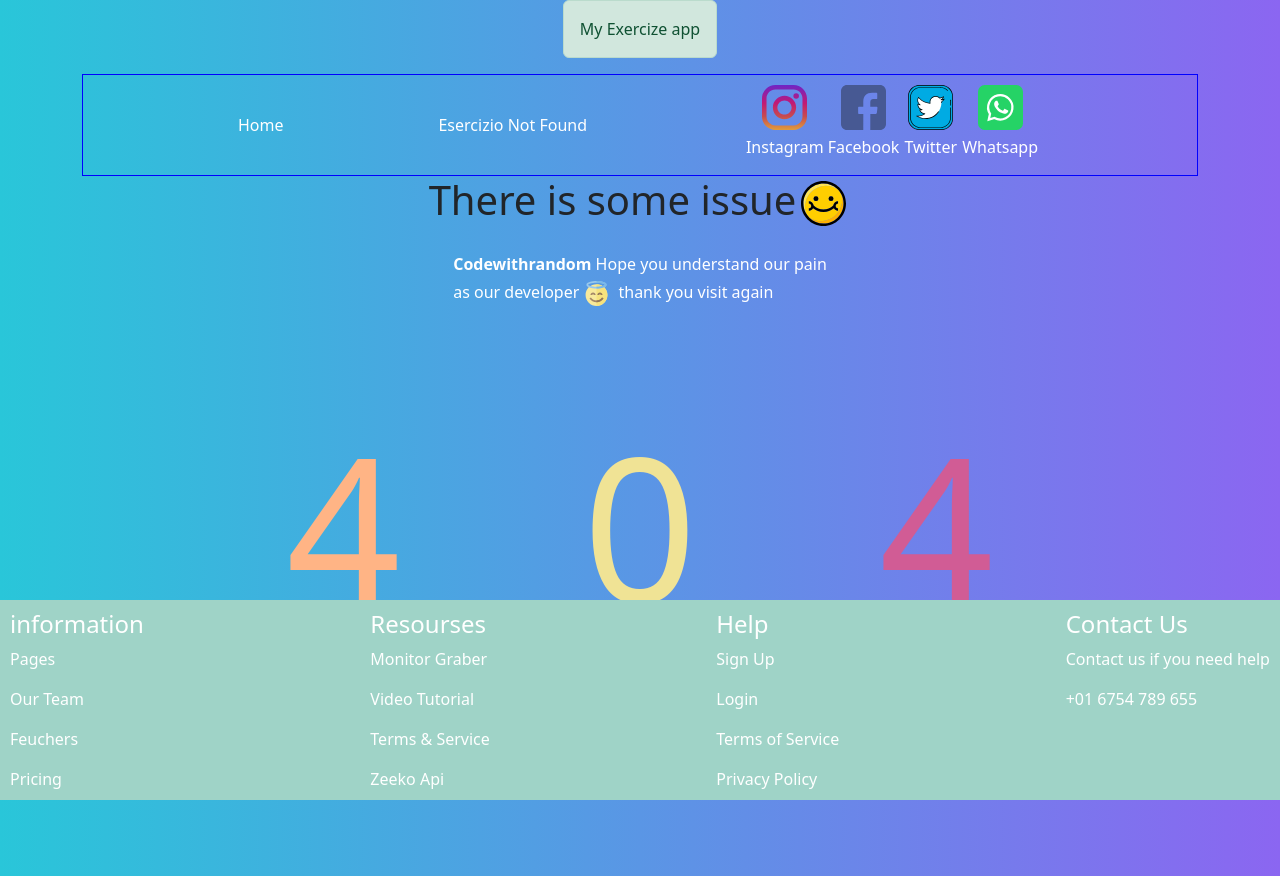
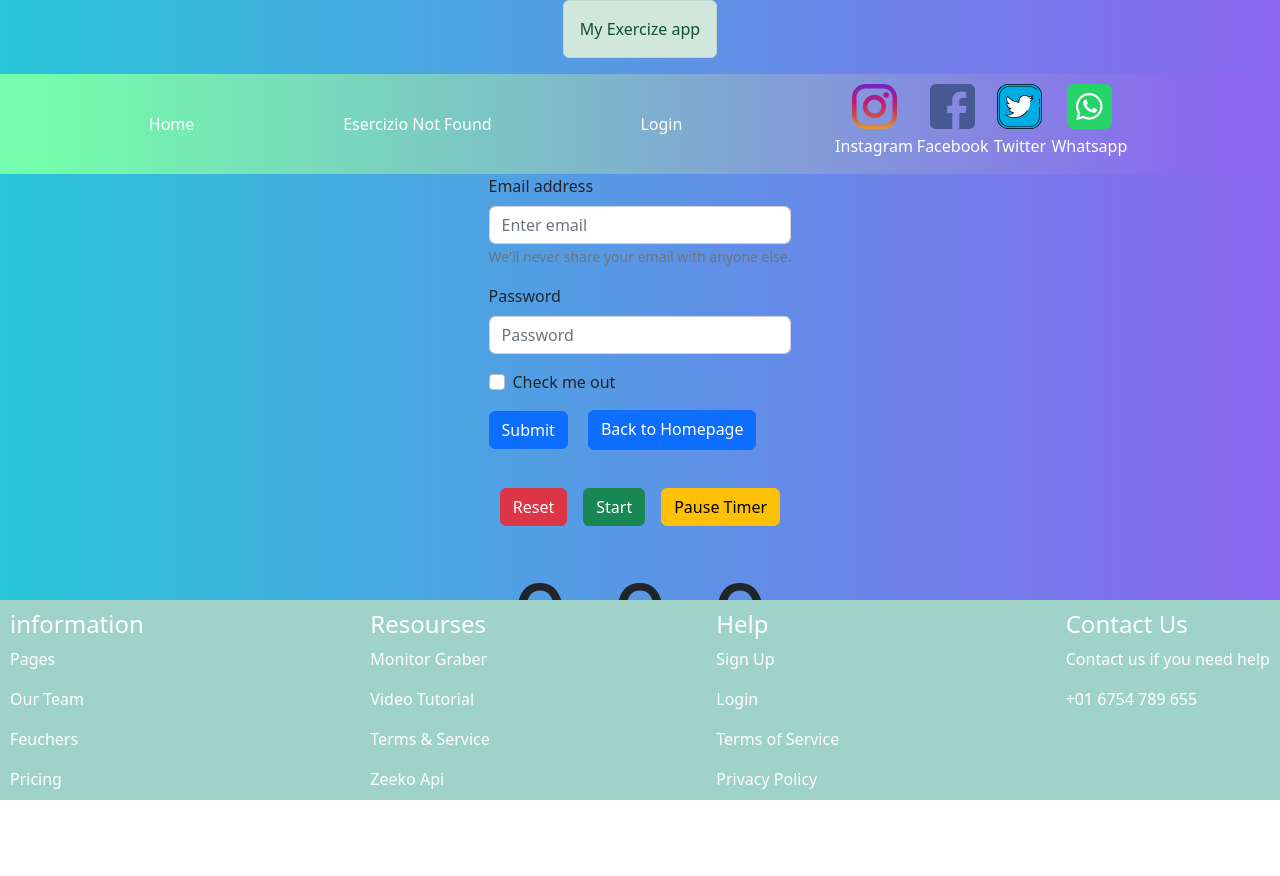
Before and after one commit to Castels88/CodeWithRandom, a React (Create React App) app in the folder my-app/: page /login in a window 1280 px wide. After the commit the page ends 800 px from the top, so only its background shows below. Built offline with nearby package versions, Linux system fonts and the light colour scheme.

Commit message:
inizio componente timer

```diff
--- a/my-app/src/App.js
+++ b/my-app/src/App.js
@@ -4,18 +4,23 @@ import 'bootstrap/dist/css/bootstrap.min.css'
 import { Alert } from 'react-bootstrap'
 import { IconHover } from './Componets/IconHover'
 import { Footer } from './Componets/Footer'
+import { LoginForm } from './Componets/LoginForm'
+import { Timer } from './Componets/Timer'
 
 export function App() {
   return (
-    <div className="container">
+    <div className="container_body">
       <Alert variant="success">My Exercize app</Alert>
       <nav>
         <Link to="/">Home</Link> <Link to="/notfound">Esercizio Not Found</Link>
+        <Link to="/login">Login</Link>
         <IconHover />
       </nav>
       <Routes>
         <Route path="/:notFound" element={<NotFound />} />
+        <Route path="/login" element={<LoginForm />} />
       </Routes>
+      <Timer />
       <Footer />
     </div>
   )
--- /dev/null
+++ b/my-app/src/CSS/LoginForm.css
@@ -0,0 +1,6 @@
+.back{
+    height: 40px;
+    position: relative;
+    left: 20px;
+
+}
--- /dev/null
+++ b/my-app/src/CSS/Timer.css
@@ -0,0 +1,28 @@
+.T-container{
+    width: 100%;
+    height: 50%;
+    display: flex;
+    flex-direction: column;
+    align-items: center;
+    margin-top: 30px;
+}
+.time{
+    width: 100%;
+    height: 100%;
+    display: flex;
+    justify-content: center;
+}
+.hour{
+    font-size: 100px;
+    margin: 0.5rem;
+}
+.minute{
+    font-size: 100px;
+    margin: 0.5rem;
+
+}
+.sec{
+    font-size: 100px;
+    margin: 0.5rem;
+
+}
--- a/my-app/src/CSS/index.css
+++ b/my-app/src/CSS/index.css
@@ -15,7 +15,7 @@ code {
   font-family: source-code-pro, Menlo, Monaco, Consolas, 'Courier New',
     monospace;
 }
-.container{
+.container_body{
   display: flex;
   flex-direction: column;
   width: 100%;
@@ -26,8 +26,7 @@ nav{
   width: 100%;
   justify-content: space-evenly;
   align-items: center;
-  border: 1px solid blue;
-}
+  background: linear-gradient(90deg, rgb(115, 252, 171) 4%, rgb(139, 102, 241) 96%);}
 nav a{
   color:white;
   text-decoration: none;
--- /dev/null
+++ b/my-app/src/Componets/LoginForm.js
@@ -0,0 +1,37 @@
+import Button from 'react-bootstrap/Button'
+import Form from 'react-bootstrap/Form'
+import { useNavigate } from 'react-router'
+import '../CSS/LoginForm.css'
+
+export function LoginForm() {
+  const navigate = useNavigate()
+
+  function handleButton() {
+    navigate('/')
+  }
+  return (
+    <Form>
+      <Form.Group className="mb-3" controlId="formBasicEmail">
+        <Form.Label>Email address</Form.Label>
+        <Form.Control type="email" placeholder="Enter email" />
+        <Form.Text className="text-muted">
+          We'll never share your email with anyone else.
+        </Form.Text>
+      </Form.Group>
+
+      <Form.Group className="mb-3" controlId="formBasicPassword">
+        <Form.Label>Password</Form.Label>
+        <Form.Control type="password" placeholder="Password" />
+      </Form.Group>
+      <Form.Group className="mb-3" controlId="formBasicCheckbox">
+        <Form.Check type="checkbox" label="Check me out" />
+      </Form.Group>
+      <Button variant="primary" type="submit">
+        Submit
+      </Button>
+      <Button className="back" onClick={handleButton}>
+        <p>Back to Homepage</p>
+      </Button>
+    </Form>
+  )
+}
--- /dev/null
+++ b/my-app/src/Componets/Timer.js
@@ -0,0 +1,48 @@
+import '../CSS/Timer.css'
+import Button from 'react-bootstrap/Button'
+import { useEffect, useState } from 'react'
+
+export function Timer({ inizialValue = 0 }) {
+  const [hour, setHour] = useState(inizialValue)
+  const [min, setMin] = useState(inizialValue)
+  const [sec, setSec] = useState(inizialValue)
+
+  //   useEffect(() => {
+  //     if (() => 0) {
+  //       setTimeout(() => setSec(sec + 1), 1000)
+  //     }
+  //   }, [sec])
+
+  function resetCounter() {
+    setSec(inizialValue)
+    setMin(inizialValue)
+    setHour(inizialValue)
+  }
+  function PauseCounter() {
+    clearInterval(setSec)
+    clearInterval(setMin)
+    clearInterval(setHour)
+  }
+
+  return (
+    <div className="T-container">
+      <div className="button">
+        <Button onClick={resetCounter} className="m-2" variant="danger">
+          Reset
+        </Button>
+        <Button className="m-2" variant="success">
+          Start
+        </Button>
+        <Button onClick={PauseCounter} className="m-2" variant="warning">
+          Pause Timer
+        </Button>
+      </div>
+
+      <div className="time">
+        <div className="hour">{hour}:</div>
+        <div className="minute">{min}:</div>
+        <div className="sec">{sec}</div>
+      </div>
+    </div>
+  )
+}
```
